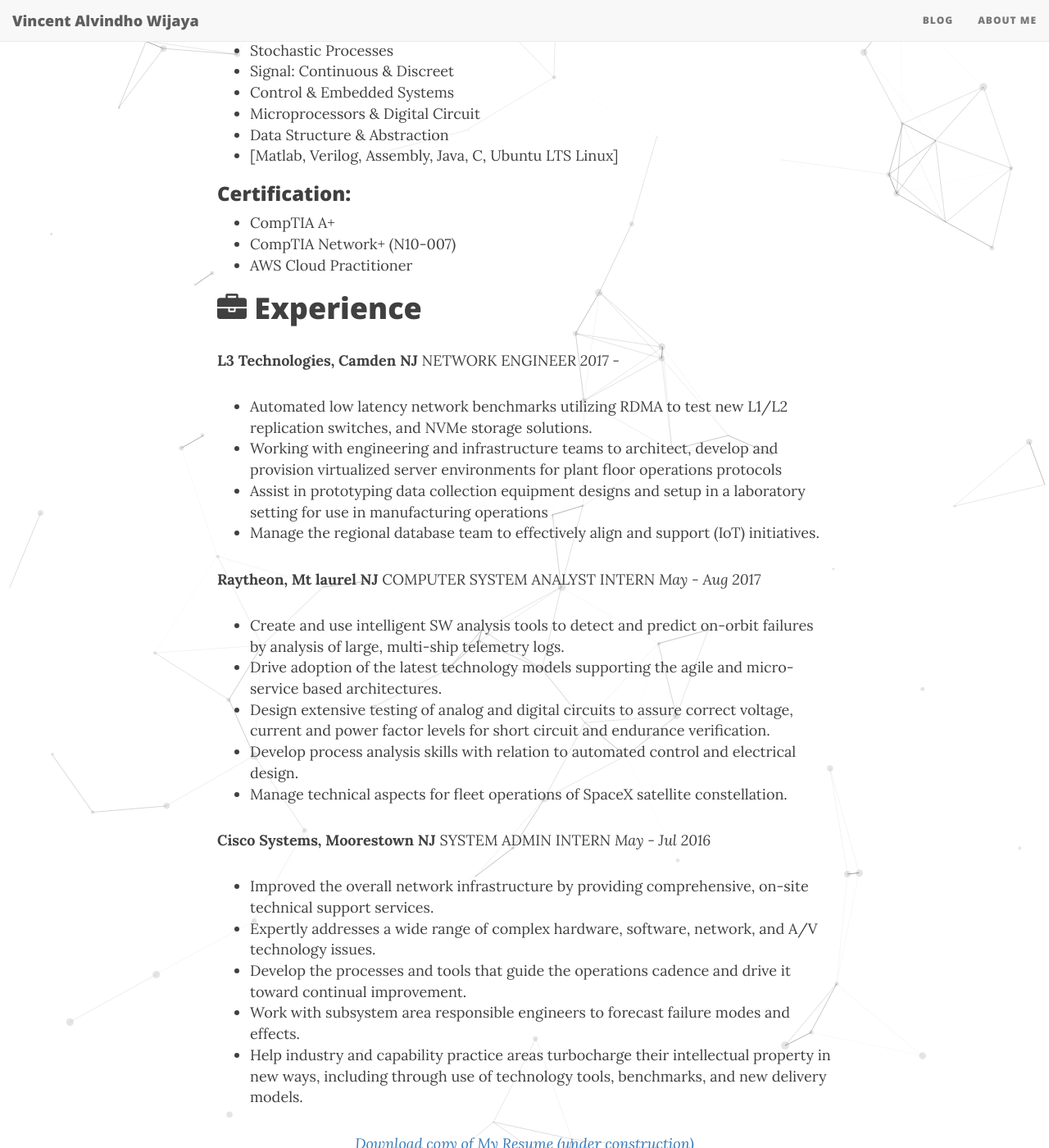
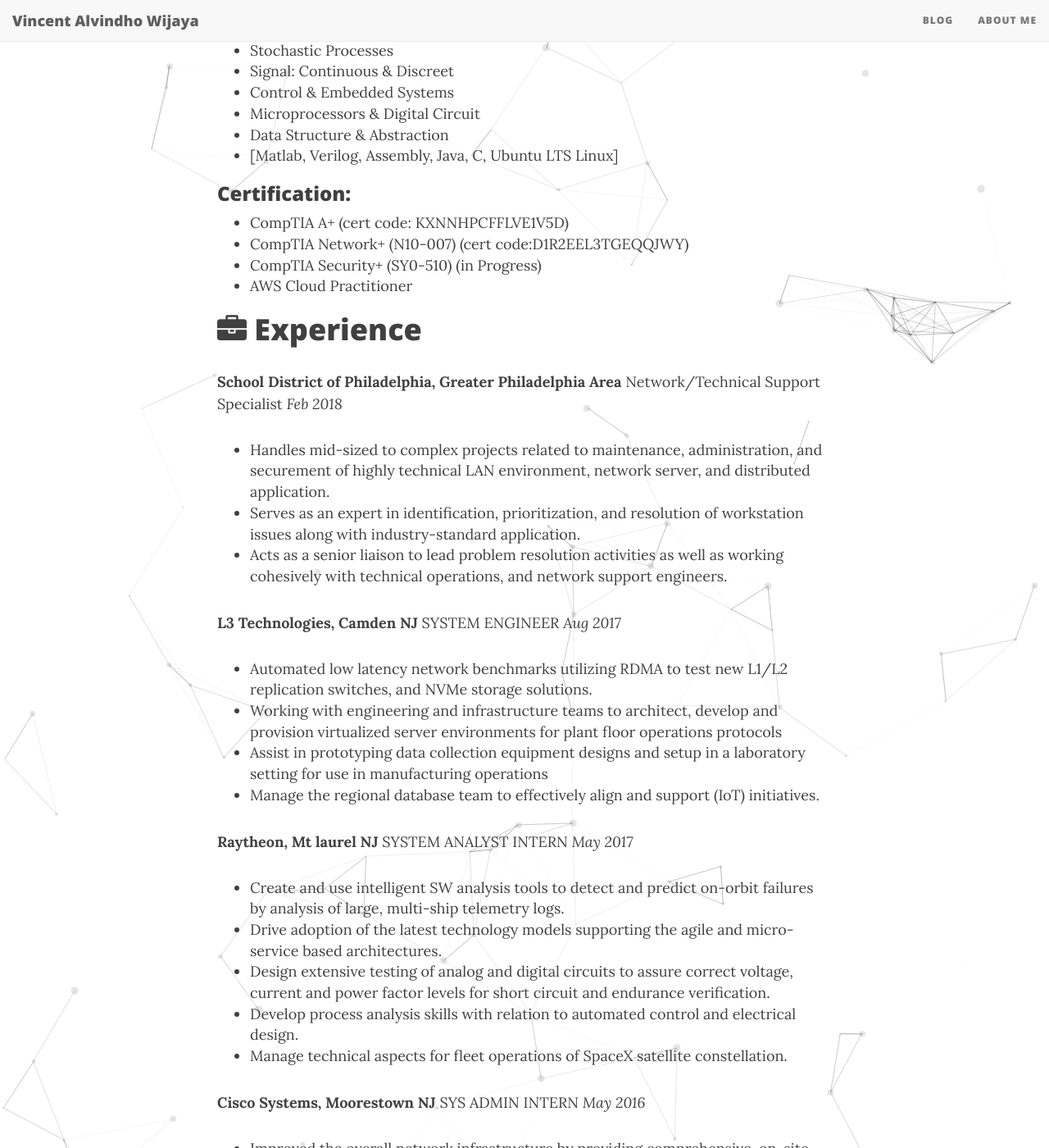
Before and after one commit to SilverQuantum/SilverQuantum.github.io, a Jekyll site: the page built from aboutme.md, in a window 1280 px wide and 1400 px high, scrolled down 408 px. Shown: the whole window at 82% size. Built offline with Jekyll 4.4.1, drawn with Linux system fonts in a browser that asks for light colours; some of the changed text lies outside the part shown.

Commit message:
update aboutme
10/2019

```diff
--- a/aboutme.md
+++ b/aboutme.md
@@ -22,16 +22,26 @@
 
 ### Certification:
 
-- CompTIA A+
-- CompTIA Network+ (N10-007)
+- CompTIA A+ (cert code: KXNNHPCFFLVE1V5D)
+- CompTIA Network+ (N10-007) (cert code:D1R2EEL3TGEQQJWY)
+- CompTIA Security+ (SY0-510) (in Progress)
 - AWS Cloud Practitioner
 
 
 # <span class="fa fa-briefcase"></span> Experience
 
+
+**School District of Philadelphia, Greater Philadelphia Area**
+Network/Technical Support Specialist
+*Feb 2018*
+- Handles mid-sized to complex projects related to maintenance, administration, and securement of highly technical LAN environment, network server, and distributed application.
+- Serves as an expert in identification, prioritization, and resolution of workstation issues along with industry-standard application.
+- Acts as a senior liaison to lead problem resolution activities as well as working cohesively with technical operations, and network support engineers.
+
+
 **L3 Technologies, Camden NJ**
-NETWORK ENGINEER
-*2017 -*
+SYSTEM ENGINEER
+*Aug 2017*
 - Automated low latency network benchmarks utilizing RDMA to test new L1/L2 replication switches, and NVMe storage solutions.
 - Working with engineering and infrastructure teams to architect, develop and provision virtualized server environments for plant floor operations protocols
 - Assist in prototyping data collection equipment designs and setup in a laboratory setting for use in manufacturing operations
@@ -39,8 +49,8 @@
 
 
 **Raytheon, Mt laurel NJ**
-COMPUTER SYSTEM ANALYST INTERN
-*May - Aug 2017*
+SYSTEM ANALYST INTERN
+*May 2017*
 - Create and use intelligent SW analysis tools to detect and predict on-orbit failures by analysis of large, multi-ship telemetry logs.
 - Drive adoption of the latest technology models supporting the agile and micro-service based architectures.
 - Design extensive testing of analog and digital circuits to assure correct voltage, current and power factor levels for short circuit and endurance verification.
@@ -49,8 +59,8 @@
 
 
 **Cisco Systems, Moorestown NJ**
-SYSTEM ADMIN INTERN
-*May - Jul 2016*
+SYS ADMIN INTERN
+*May 2016*
 - Improved the overall network infrastructure by providing comprehensive, on-site technical support services.
 - Expertly addresses a wide range of complex hardware, software, network, and A/V technology issues.
 - Develop the processes and tools that guide the operations cadence and drive it toward continual improvement.
@@ -58,6 +68,12 @@
 - Help industry and capability practice areas turbocharge their intellectual property in new ways, including through use of technology tools, benchmarks, and new delivery models.
 
 
+**Southeastern Pennsylvania Transportation Authority, Philadelphia PA**
+COMPUTER SUPPORT INTERN
+*Mar 2016*
+- Performed daily Desktop support functions, e.g. Maintaining updates, troubleshooting devices and software’s failure
+- Generated new MS Windows 10 system images through GhostCast Server for new computer equipment’s
+- Assisted IT team in deploying scalable scripts that automates database backup and detects corrupted user profile
 
 
 [*Download copy of My Resume (under construction)*](
--- a/index.html
+++ b/index.html
@@ -11,8 +11,8 @@
 <script>
   $(function(){
     $(".typed").typed({
-      strings: ["Fan of exploring the frontier of Network Communication Security","Making technology DO the WORK"],
-      typeSpeed: 300,
+      strings: ["Fan of exploring the frontier of Network Communication Security","ALL about Making technology DO the HEAVY LIFTING"],
+      typeSpeed: 120,
       loop: true,
       backDelay: 1000
 
```
